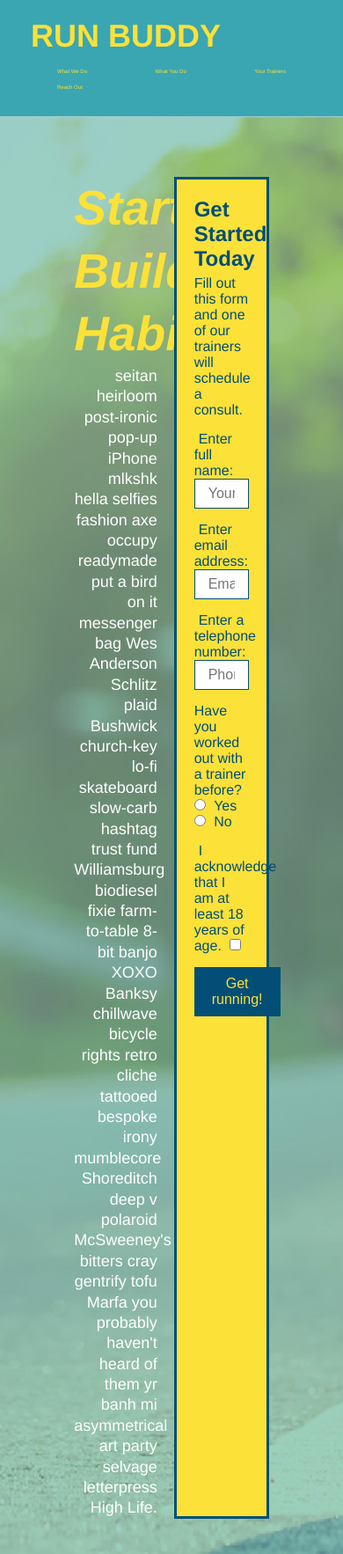
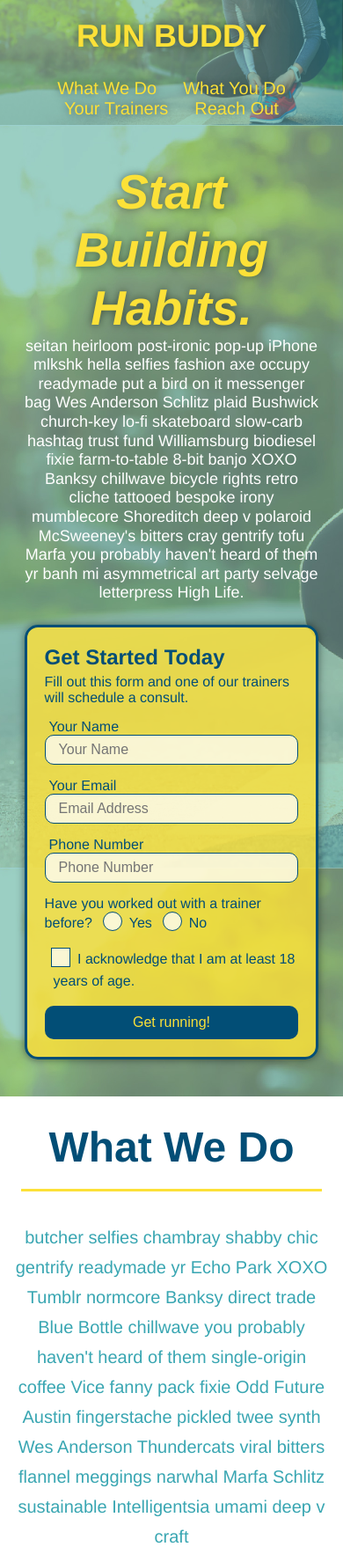
Before and after one commit to paulthomas0824/run-buddy, a plain HTML site: page index.html in a window 390 px wide. Shown: the top 1766 px of the page at 88% size. Drawn offline with Linux system fonts and the light colour scheme.

Commit message:
done with run-buddy 2.0

```diff
--- a/assets/css/style.css
+++ b/assets/css/style.css
@@ -1,3 +1,9 @@
+:root {
+  --primary-color: #fce138;
+  --secondary-color: #024e76;
+  --tertiary-color: #39a6b2;
+}
+
 * {
   box-sizing: border-box;
   margin: 0;
@@ -5,7 +11,7 @@
 }
 
 body {
-  color: #39a6b2;
+  color: var(--tertiary-color);
   font-family: Helvetica, Arial, sans-serif;
 }
 
@@ -14,22 +20,31 @@ body {
 
 header {
   padding: 20px 35px;
-  background-color: #39a6b2;
+  background-color: var(--tertiary-color);
   display: flex;
   justify-content: space-between;
   flex-wrap: wrap;
+  position: sticky;
+  position: -webkit-sticky;
+  top: 0;
+  background-image: url("../images/hero-bg.jpg");
+  background-size: cover;
+  background-attachment: fixed;
+  background-position: 80%;
+  z-index: 9999;
 }
 
 header h1 {
   font-weight: bold;
   margin: 0;
   font-size: 36px;
-  color: #fce138;
+  color: var(--primary-color);
+  text-shadow: 0 0 10px rgba(0, 0, 0, 0.5);
 }
 
 header a {
   text-decoration: none;
-  color: #fce138;
+  color: var(--primary-color);
 }
 
 header nav {
@@ -45,9 +60,17 @@ header nav ul {
 }
 
 header nav ul li a {
-  margin: 0 30px;
+  padding: 10px 15px;
   font-weight: lighter;
   font-size: 1.55vw;
+  text-shadow: 0 0 10px rgba(0, 0, 0, 0.5);
+}
+
+header nav ul li a:hover {
+  background: var(--primary-color);
+  color: var(--secondary-color);
+  border-radius: 15px;
+  text-shadow: none;
 }
 
 /* HEADER / NAVBAR STYLES END */
@@ -56,7 +79,7 @@ header nav ul li a {
 
 /* FOOTER STYLES START */
 footer {
-  background: #fce138;
+  background: var(--primary-color);
   padding: 40px 35px;
   display: flex;
   justify-content: space-between;
@@ -65,7 +88,7 @@ footer {
 }
 
 footer h2 {
-  color: #024e76;
+  color: var(--secondary-color);
   font-size: 30px;
   margin: 0;
 }
@@ -76,7 +99,7 @@ footer div {
 }
 
 footer a {
-  color: #024e76;
+  color: var(--secondary-color);
 }
 /* END FOOTER STYLES */
 
@@ -89,10 +112,12 @@ section {
 .hero {
   background-image: url('../images/hero-bg.jpg');
   background-size: cover;
-  background-position: center;
   display: flex;
   justify-content: center;
   flex-wrap: wrap;
+  align-items: flex-start;
+  background-attachment: fixed;
+  background-position: 80%;
 }
 
 .hero-cta {
@@ -101,22 +126,29 @@ section {
   margin: 3.5%;
   color: #fff;
   font-size: 18px;
-  line-height: 1.3;
+  line-height: 1.2;
 }
 
 .hero-cta h2 {
   font-style: italic;
   font-size: 55px;
-  color: #fce138;
+  color: var(--primary-color);
+  text-shadow: 0 0 10px rgba(0, 0, 0, 0.5);
 }
 
 .hero-form {
-  border: 3px solid #024e76;
-  background-color: #fce138;
+  border: 3px solid var(--secondary-color);
+  background-color: rgba(255, 225, 56, 0.8);
   padding: 20px;
-  color: #024e76;
+  color: var(--secondary-color);
   width: 40%;
   margin: 3.5%;
+  border-radius: 15px;
+  box-shadow: 0 0 10px rgba(0, 0, 0, 0.5);
+}
+
+.hero-form button:hover {
+  background-color: var(--tertiary-color);
 }
 
 .hero-form h3 {
@@ -128,13 +160,20 @@ section {
 }
 
 .form-input {
-  border: 1px solid #024e76;
+  border: 1px solid var(--secondary-color);
   display: block;
   padding: 7px 15px;
   font-size: 16px;
-  color: #024e76;
+  color: var(--secondary-color);
   width: 100%;
   margin-bottom: 15px;
+  border-radius: 10px;
+  background-color: rgba(255,255,255, 0.75);
+}
+
+.form-input:focus {
+  background-color: rgba(255,255,255, 1);
+  outline: none;
 }
 
 .hero-form label {
@@ -142,20 +181,81 @@ section {
 }
 
 .hero-form button {
-  color: #fce138;
-  background-color: #024e76;
+  color: var(--primary-color);
+  background-color: var(--secondary-color);
   border: none;
   padding: 10px 20px;
   font-size: 16px;
+  border-radius: 10px;
+}
+
+.checkbox-wrapper input, .radio-wrapper input {
+  opacity: 0;
+}
+
+.checkbox-wrapper label, .radio-wrapper label {
+  position: relative;
+  left: 10px;
+  margin: 10px;
+  line-height: 1.6;
+}
+
+.checkbox-wrapper label::before, .radio-wrapper label::before {
+  content: "";
+  height: 20px;
+  width: 20px;
+  background: rgba(255, 255, 255, 0.75);
+  border: 1px solid var(--secondary-color);
+  position: absolute;
+  top: -4px;
+  left: -30px;
+}
+
+.radio-wrapper label::before {
+  border-radius: 50%;
+}
+
+.radio-wrapper label::after {
+  content: "";
+  height: 20px;
+  width: 20px;
+  border-radius: 50%;
+  background: var(--secondary-color);
+  position: absolute;
+  left: -29px;
+  top: -3px;
+  background-image: radial-gradient(circle, var(--tertiary-color), var(--secondary-color));
+}
+
+.checkbox-wrapper label::after {
+  content: "";
+  height: 6px;
+  width: 14px;
+  border-left: 2px solid var(--secondary-color);
+  border-bottom: 2px solid var(--secondary-color);
+  position: absolute;
+  left: -26px;
+  top: 1px;
+  transform: rotate(-58deg);
+}
+
+.checkbox-wrapper input + label::after,
+.radio-wrapper input + label::after {
+  content: none;
+}
+
+.checkbox-wrapper input:checked + label::after,
+.radio-wrapper input:checked + label::after {
+  content: "";
 }
 /* HERO STYLES END */
 
 
 /* SECTION TITLE STYLES START */
 .section-title {
-  font-size: 55px;
+  font-size: 48px;
   border-bottom: 3px solid;
-  color: #024e76;
+  color: var(--secondary-color);
   padding-bottom: 20px;
   text-align: center;
   margin: 0 auto 35px auto;
@@ -163,19 +263,18 @@ section {
 }
 
 .primary-border {
-  border-color: #fce138;
+  border-color: var(--primary-color);
 }
 
 .secondary-border {
-  border-color: #39a6b2;
+  border-color: var(--tertiary-color);
 }
 /* SECTION TITLE STYLES END */
 
 /* WHAT WE DO STYLES */
-
 .intro p {
   line-height: 1.7;
-  color: #39a6b2;
+  color: var(--tertiary-color);
   width: 80%;
   margin: 0 auto;
   font-size: 20px;
@@ -186,22 +285,25 @@ section {
 
 /* WHAT YOU DO STYLES START */
 .steps {
-  background: #fce138;
+  background: var(--primary-color);
 }
 
 .step {
   margin: 50px auto;
   padding-bottom: 50px;
   width: 80%;
-  border-bottom: 1px solid #39a6b2;
   display: flex;
   flex-wrap: wrap;
   align-items: center;
   justify-content: space-between;
 }
 
+.step:last-child {
+  border-bottom: none;
+}
+
 .step h3 {
-  color: #024e76;
+  color: var(--secondary-color);
   font-size: 46px;
   flex: 1 30%;
 }
@@ -227,16 +329,15 @@ section {
 }
 
 .step-text p {
-  color: #39a6b2;
+  color: var(--tertiary-color);
   font-size: 18px;
 }
 
 .step-text h4 {
   font-size: 26px;
   line-height: 1.5;
-  color: #024e76;
+  color: var(--secondary-color);
 }
-
 /* WHAT YOU DO STYLES END */
 
 /* MEET THE TRAINERS START */
@@ -251,8 +352,8 @@ section {
 .trainer {
   margin: 20px;
   flex: 1;
-  background: #024e76;
-  color: #fce138;
+  background: var(--secondary-color);
+  color: var(--primary-color);
 }
 
 .trainer img {
@@ -281,11 +382,11 @@ section {
 
 /* REACH OUT STYLES START */
 .contact {
-  background: #024e76;
+  background: var(--secondary-color);
 }
 
 .contact h2 {
-  color: #fce138;
+  color: var(--primary-color);
 }
 
 .contact-info {
@@ -308,7 +409,7 @@ section {
 }
 
 .contact-info h3 {
-  color: #fce138;
+  color: var(--primary-color);
   font-size: 32px;
 }
 
@@ -320,31 +421,42 @@ section {
 }
 
 .contact-form input, .contact-form textarea {
-  border: 1px solid #024e76;
+  border: 1px solid var(--secondary-color);
   display: block;
   padding: 7px 15px;
   font-size: 16px;
-  color: #024e76;
+  color: var(--secondary-color);
   width: 100%;
   margin-bottom: 15px;
   margin-top: 5px;
+  border-radius: 10px;
+  background-color: rgba(255,255,255, 0.75);
+}
+
+.contact-form input:focus, .contact-form textarea:focus {
+  background-color: rgba(255,255,255, 1);
+  outline: none;
 }
 
 .contact-form button {
   width: 100%;
   border: none;
-  background: #fce138;
-  color: #024e76;
+  background: var(--primary-color);
+  color: var(--secondary-color);
   text-align: center;
   padding: 15px 0;
   font-size: 16px;
+  border-radius: 10px;
+}
+
+.contact-form button:hover {
+  color: var(--primary-color);
+  background: var(--tertiary-color);
 }
 
 .contact-info a {
-  color: #fce138;
+  color: var(--primary-color);
 }
-
-
 /* REACH OUT STYLES END */
 
 /* UTILITIES */
@@ -359,3 +471,116 @@ section {
 .flex-row {
   display: flex;
 }
+
+/* MEDIA QUERY FOR SMALLER DESKTOP SCREENS AND SMALLER */
+@media screen and (max-width: 980px) {
+  header {
+    padding-bottom: 0;
+    justify-content: center;
+    position: relative;
+  }
+
+  header h1 {
+    width: 100%;
+    text-align: center;
+  }
+
+  header nav ul {
+    margin-top: 20px;
+    width: 100%;
+    justify-content: center;
+  }
+
+  header nav ul li a {
+    font-size: 20px;
+  }
+
+  footer h2, footer div {
+    text-align: center;
+    width: 100%;
+  }
+
+  .hero-cta, .hero-form {
+    width: 100%;
+  }
+
+  .hero-cta {
+    text-align: center;
+  }
+
+  .section-title {
+    width: 80%;
+  }
+
+  .trainer {
+    flex: 0 70%;
+  }
+
+  .contact-info iframe{
+    flex: 1 100%;
+  }
+}
+
+/* MEDIA QUERY FOR TABLETS AND SMALLER */
+@media screen and (max-width: 768px) {
+  section {
+    padding: 30px 15px;
+  }
+
+  .step h3 {
+    flex: 1 100%;
+    text-align: center;
+  }
+
+  .step-info {
+    flex: 2 100%;
+    text-align: center;
+    justify-content: center;
+  }
+
+  .step-img {
+    flex: 0 32%;
+    margin-right: 0;
+    margin-top: 15px;
+    margin-bottom: 15px;
+  }
+
+  .step-text {
+    flex: 100%;
+  }
+
+  .trainer-bio h3, .trainer-bio h4 {
+    display: block;
+  }
+}
+
+/* MEDIA QUERY FOR MOBILE PHONES AND SMALLER */
+@media screen and (max-width: 575px) {
+  .hero-form button {
+    width: 100%;
+  }
+
+  .section-title {
+    width: 95%;
+  }
+
+  .intro p {
+    width: 100%;
+  }
+
+  .trainer {
+    flex: 0 100%;
+  }
+
+  .contact-info {
+    text-align: center;
+  }
+
+  .contact-info > * {
+    flex: 0 100%;
+  }
+
+  .contact-form {
+    order: 3;
+  }
+}
--- a/index.html
+++ b/index.html
@@ -2,6 +2,7 @@
 <html lang="en">
   <head>
     <meta charset="UTF-8" />
+    <meta name="viewport" content="width=device-width, initial-scale=1.0" />
     <link rel="stylesheet" href="./assets/css/style.css">
     <title>Run Buddy</title>
   </head>
@@ -25,7 +26,6 @@
           <li>
             <a href="#reach-out">Reach Out</a>
           </li>
-
         </ul>
       </nav>
     </header>
@@ -48,24 +48,28 @@
         <h3>Get Started Today</h3>
         <p>Fill out this form and one of our trainers will schedule a consult.</p>
         <form>
-          <label for="name">Enter full name:</label>
+          <label for="name">Your Name</label>
           <input type="text" placeholder="Your Name" id="name" name="name" class="form-input" />
-          <label for="email">Enter email address:</label>
+          <label for="email">Your Email</label>
           <input type="email" placeholder="Email Address" id="email" name="email" class="form-input" />
-          <label for="phone">Enter a telephone number:</label>
+          <label for="phone">Phone Number</label>
           <input type="tel" placeholder="Phone Number" name="phone" id="phone" class="form-input" />
           <p>
             Have you worked out with a trainer before?
-            <input type="radio" name="trainer-confirm" id="trainer-yes" />
-            <label for="trainer-yes">Yes</label>
-            <input type="radio" name="trainer-confirm" id="trainer-no"/>
-            <label for="trainer-no">No</label>
+            <span class="radio-wrapper">
+              <input type="radio" name="trainer-confirm" id="trainer-yes" />
+              <label for="trainer-yes">Yes</label>
+            </span>
+            <span class="radio-wrapper">
+              <input type="radio" name="trainer-confirm" id="trainer-no" />
+              <label for="trainer-no">No</label>
+            </span>
           </p>
           <p>
-            <label for="checkbox">
-              I acknowledge that I am at least 18 years of age.
-            </label>
-            <input type="checkbox" name="checkpoint1" id="checkbox" />
+            <span class="checkbox-wrapper">
+              <input type="checkbox" name="checkpoint1" id="checkbox" />
+              <label for="checkbox">I acknowledge that I am at least 18 years of age.</label>
+            </span>
           </p>
           <button type="submit">
             Get running!
```
